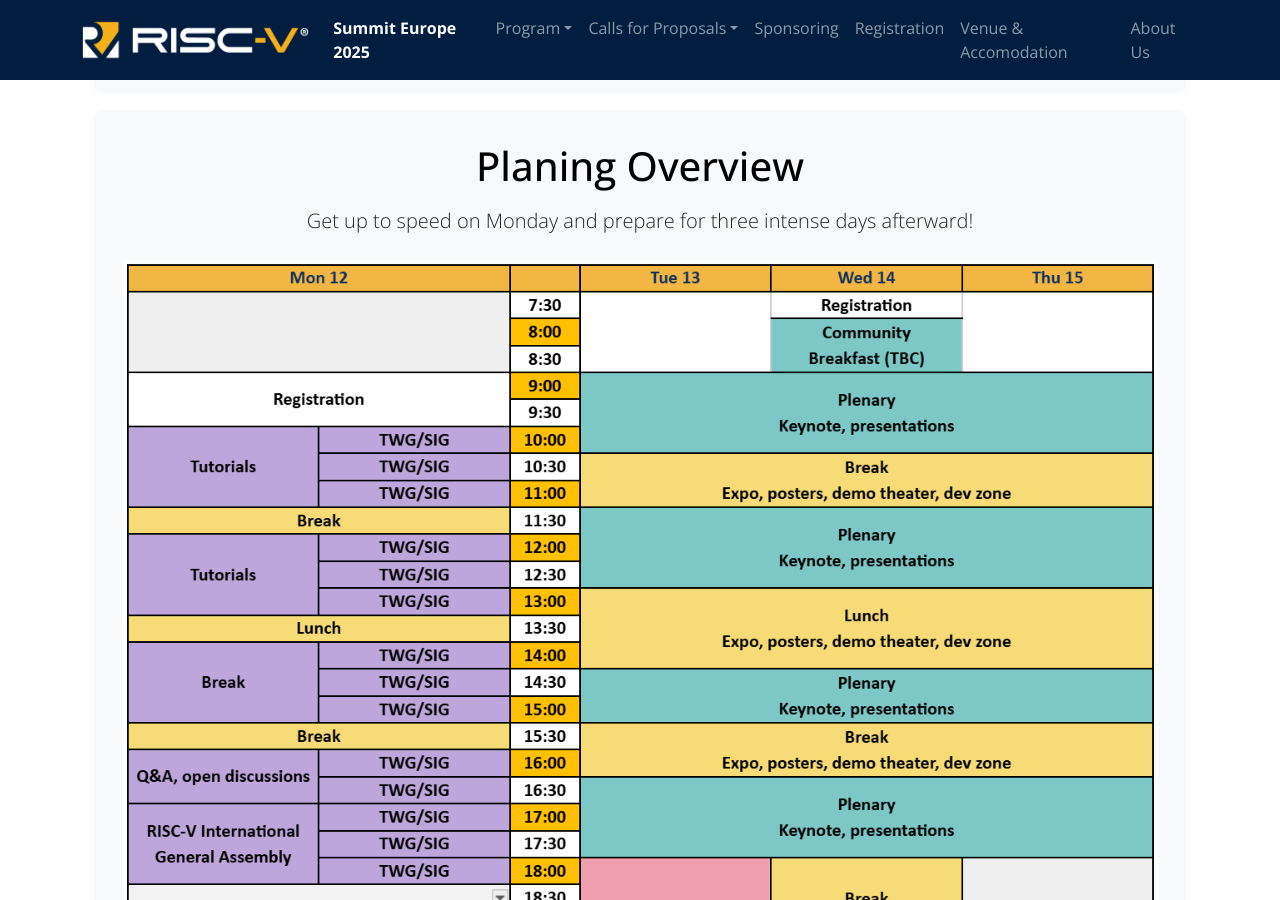
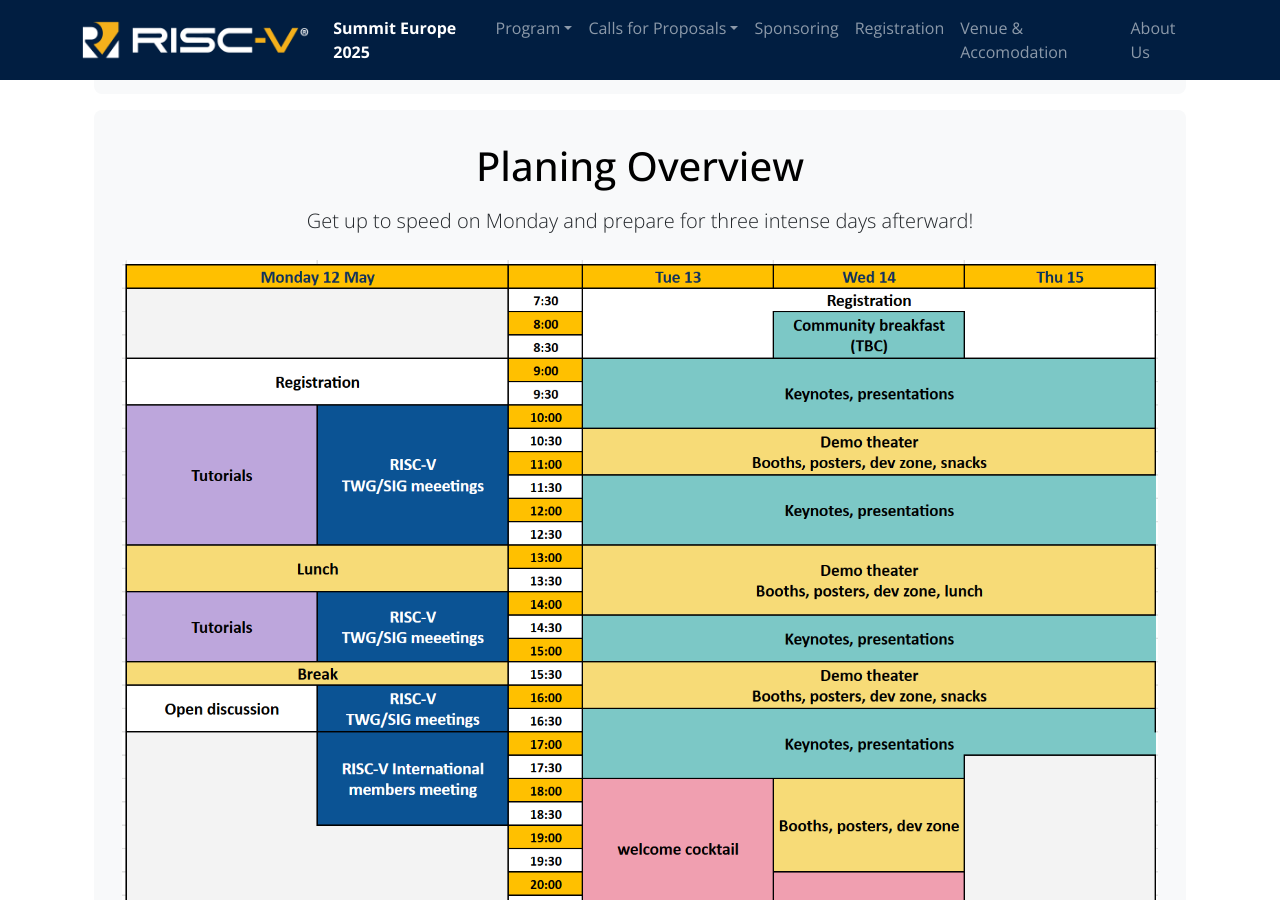
Before and after one commit to riscv-europe/summit-website-development, a Jekyll site: the page built from summit/2025/index.md, in a window 1280 px wide and 900 px high, scrolled down 825 px. Built offline with Jekyll 4.4.1, drawn with Linux system fonts in a browser that asks for light colours.

Commit message:
Add: new Monday to Thursday schedule.

```diff
--- a/summit/2025/index.md
+++ b/summit/2025/index.md
@@ -35,7 +35,7 @@
 %}
 
 {% include bannerimg.html
-    img = "media/banners/schedule-overview.png"
+    img = "media/banners/schedule-mon-thu.png"
 %}
 
 {% include jumboboxend.html %}
```
Also changed, not shown: summit/2025/media/banners/schedule-mon-thu.png (added), summit/2025/media/banners/schedule-overview.png (deleted).
